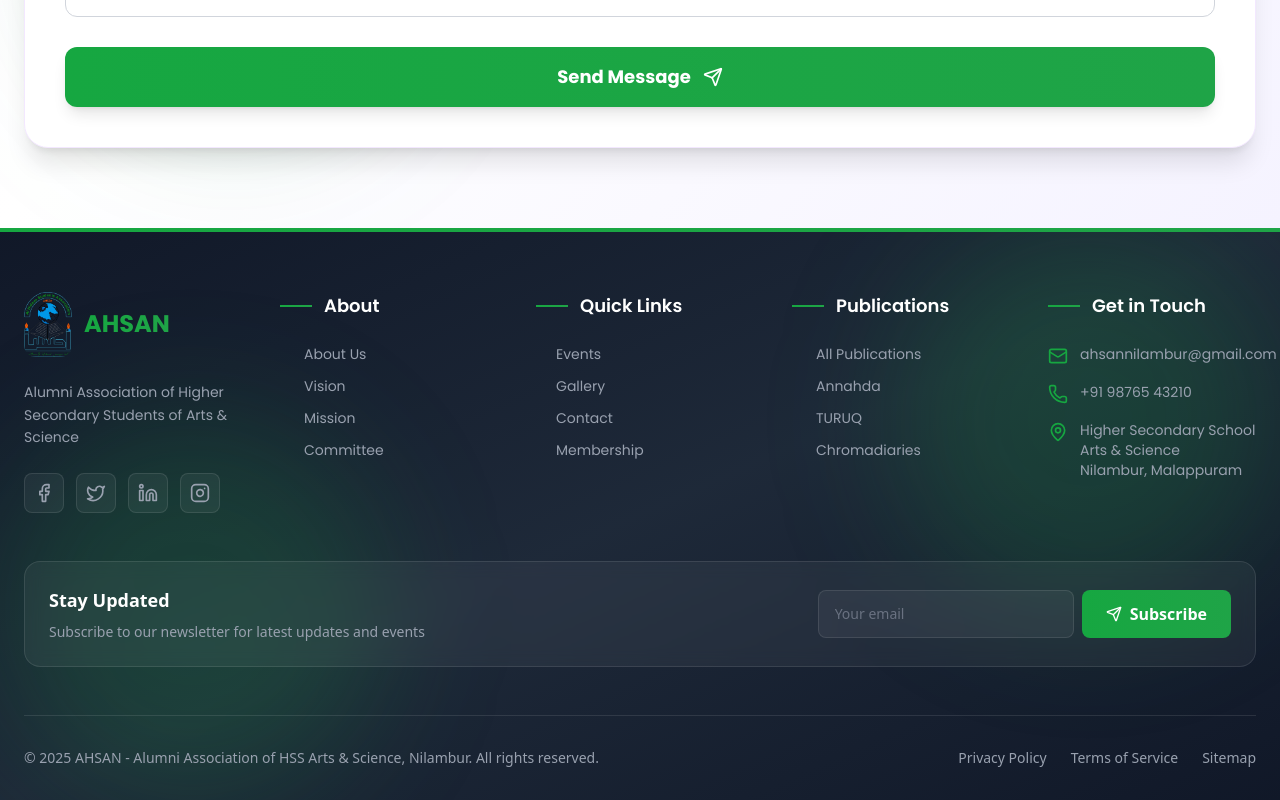
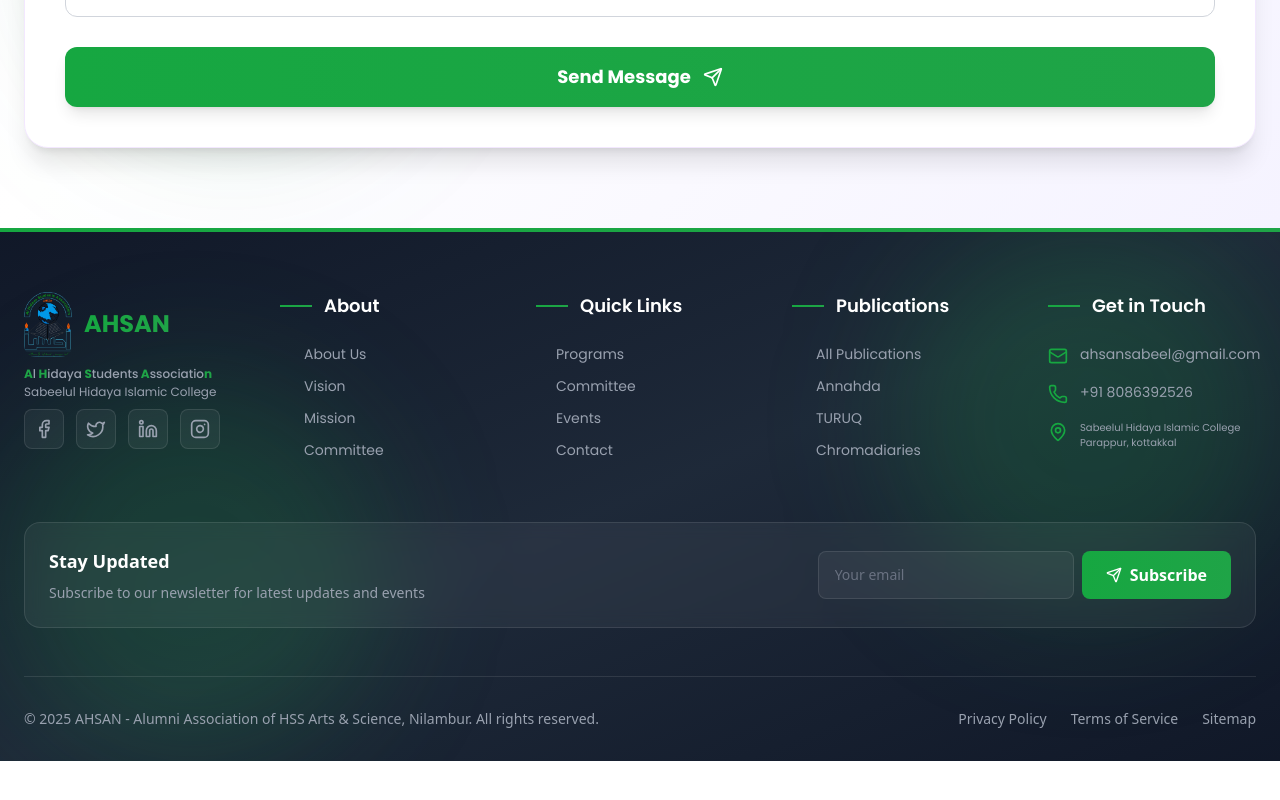
Before and after one commit to Hashir-0214/ahsan-website, a Next.js app: page /contact in a window 1280 px wide. Shown: the part 1110-1910 px from the top of the page. After the commit the page ends 1871 px from the top, so only its background shows below. Built offline with nearby package versions, Linux system fonts and the light colour scheme.

Commit message:
refactor: replace motion components with standard HTML elements for improved performance and accessibility

```diff
--- a/src/components/Footer.jsx
+++ b/src/components/Footer.jsx
@@ -18,16 +18,10 @@ export default function Footer() {
 
   const footerLinks = {
     about: [
-      { href: "/about", label: "About Us" },
-      { href: "/vision", label: "Vision" },
-      { href: "/mission", label: "Mission" },
-      { href: "/committee", label: "Committee" },
-    ],
-    programs: [
-      { href: "/programs", label: "All Programs" },
-      { href: "/programs/job-bank", label: "Job Bank" },
-      { href: "/programs/startup-support", label: "Startup Support" },
-      { href: "/programs/training", label: "Training" },
+      { href: "/#about", label: "About Us" },
+      { href: "/#vision", label: "Vision" },
+      { href: "/#mission", label: "Mission" },
+      { href: "/#committee", label: "Committee" },
     ],
     publications: [
       { href: "/publications", label: "All Publications" },
@@ -36,10 +30,10 @@ export default function Footer() {
       { href: "/publications/chromadiaries", label: "Chromadiaries" },
     ],
     resources: [
+      { href: "/programs", label: "Programs" },
+      { href: "/committee", label: "Committee" },
       { href: "/events", label: "Events" },
-      { href: "/gallery", label: "Gallery" },
       { href: "/contact", label: "Contact" },
-      { href: "/membership", label: "Membership" },
     ],
   };
 
@@ -59,7 +53,7 @@ export default function Footer() {
         <div className="grid sm:grid-cols-2 lg:grid-cols-5 gap-12 mb-12">
           {/* Brand Section */}
           <div className="lg:col-span-1">
-            <div className="flex items-center space-x-3 mb-6">
+            <div className="flex items-center space-x-3 mb-2">
               <div className="relative">
                 <Image
                   src="/assets/logo.png"
@@ -73,9 +67,14 @@ export default function Footer() {
                 AHSAN
               </h3>
             </div>
-            <p className="text-gray-400 mb-6 poppins-regular leading-relaxed text-sm">
-              Alumni Association of Higher Secondary Students of Arts & Science
+            <p className="text-[12px] text-gray-400 poppins-medium">
+              <strong className="text-[#1FA447]">A</strong>l
+              <strong className="text-[#1FA447]"> H</strong>idaya
+              <strong className="text-[#1FA447]"> S</strong>tudents
+              <strong className="text-[#1FA447]"> A</strong>ssociatio
+              <strong className="text-[#1FA447]">n</strong>
             </p>
+            <p className="poppins-regular text-[12px] text-gray-400 mb-2">Sabeelul Hidaya Islamic College</p>
             <div className="flex space-x-3">
               {socialLinks.map((social) => (
                 <a
@@ -165,23 +164,23 @@ export default function Footer() {
                 className="flex items-start text-gray-400 hover:text-white transition-colors group"
               >
                 <Mail className="w-5 h-5 mr-3 mt-0.5 text-[#16a741] flex-shrink-0" />
-                <span className="text-sm poppins-regular">ahsannilambur@gmail.com</span>
+                <span className="text-sm poppins-regular">
+                  ahsansabeel@gmail.com
+                </span>
               </a>
               <a
                 href="tel:+919876543210"
                 className="flex items-start text-gray-400 hover:text-white transition-colors group"
               >
                 <Phone className="w-5 h-5 mr-3 mt-0.5 text-[#16a741] flex-shrink-0" />
-                <span className="text-sm poppins-regular">+91 98765 43210</span>
+                <span className="text-sm poppins-regular">+91 8086392526</span>
               </a>
               <div className="flex items-start text-gray-400 poppins-regular">
                 <MapPin className="w-5 h-5 mr-3 mt-0.5 text-[#16a741] flex-shrink-0" />
-                <span className="text-sm">
-                  Higher Secondary School
+                <span className="text-[10px] line-clamp-2">
+                  Sabeelul Hidaya Islamic College
                   <br />
-                  Arts & Science
-                  <br />
-                  Nilambur, Malappuram
+                  Parappur, kottakkal
                 </span>
               </div>
             </div>
--- a/src/components/home/Committee.jsx
+++ b/src/components/home/Committee.jsx
@@ -27,24 +27,18 @@ export default function HomeCommittee() {
   ];
 
   return (
-    <motion.div
-      initial={{ opacity: 0, y: 40 }}
-      whileInView={{ opacity: 1, y: 0 }}
-      viewport={{ once: true }}
-      transition={{ duration: 0.8 }}
-      className="mb-36 max-w-7xl mx-auto px-6"
-    >
+    <div id="committee" className="mb-36 max-w-7xl mx-auto px-6">
       <div className="text-center mb-12">
-        <h2 className="text-3xl md:text-4xl poppins-bold uppercase text-transparent bg-clip-text bg-gradient-to-r from-[#16a741] to-[#1FA447] mb-4">
+        <h2 className="text-2xl md:text-4xl poppins-bold uppercase text-transparent bg-clip-text bg-gradient-to-r from-[#16a741] to-[#1FA447] mb-2 md:mb-4">
           Our Committee
         </h2>
-        <div className="w-24 h-1 bg-gradient-to-r from-[#16a741] to-[#1FA447] mx-auto rounded-full mb-4"></div>
-        <p className="text-gray-600 max-w-2xl mx-auto">
+        <div className="w-24 h-1 bg-gradient-to-r from-[#16a741] to-[#1FA447] mx-auto rounded-full mb-2 md:mb-4"></div>
+        <p className="text-gray-600 text-[12px] md:text-[14px] max-w-2xl mx-auto">
           Meet the leadership team guiding our mission forward
         </p>
       </div>
 
-      <div className="grid md:grid-cols-3 gap-8 max-w-4xl mx-auto mb-10">
+      <div className="grid grid-cols-3 gap-2 md:gap-8 max-w-4xl mx-auto mb-10">
         {featuredMembers.map((member, index) => (
           <motion.div
             key={index}
@@ -56,7 +50,7 @@ export default function HomeCommittee() {
           >
             <div className="bg-white rounded-md overflow-hidden shadow-lg transition-all duration-500 border border-purple-100">
               {/* Image Container */}
-              <div className="relative h-72 overflow-hidden bg-gradient-to-br from-purple-100 to-blue-100">
+              <div className="relative h-40 md:h-72 overflow-hidden bg-gradient-to-br from-purple-100 to-blue-100">
                 <Image
                   src={member.image}
                   alt={member.name}
@@ -80,10 +74,10 @@ export default function HomeCommittee() {
               {/* Content */}
               <div className="p-3 text-center relative">
                 <div className="">
-                  <h3 className="text-md uppercase poppins-bold text-gray-800 mb-2 group-hover:text-[#16a741] transition-colors">
+                  <h3 className="text-[12px] md:text-[14px] uppercase poppins-bold text-gray-800 md:mb-2 group-hover:text-[#16a741] transition-colors">
                     {member.name}
                   </h3>
-                  <p className="text-xs poppins-semibold text-[#16a741] uppercase tracking-wider">
+                  <p className="text-[11px] md:text-[12px] poppins-semibold text-[#16a741] uppercase tracking-wider">
                     {member.position}
                   </p>
                 </div>
@@ -104,6 +98,6 @@ export default function HomeCommittee() {
           </motion.button>
         </Link>
       </div>
-    </motion.div>
+    </div>
   );
 }
--- a/src/components/home/Hero.jsx
+++ b/src/components/home/Hero.jsx
@@ -39,7 +39,7 @@ export default function Hero() {
       className="relative w-full pt-60 pb-20 px-6"
     >
       {/* Background Blobs */}
-      <div className="absolute top-20 right-10 w-72 h-72 bg-[#16a741]/20 rounded-full mix-blend-multiply filter blur-3xl opacity-40 animate-pulse"></div>
+      <div id="about" className="absolute top-20 right-10 w-72 h-72 bg-[#16a741]/20 rounded-full mix-blend-multiply filter blur-3xl opacity-40 animate-pulse"></div>
       <div
         className="absolute bottom-20 left-10 w-72 h-72 bg-[#1FA447]/20 rounded-full mix-blend-multiply filter blur-3xl opacity-40 animate-pulse"
         style={{ animationDelay: "1s" }}
@@ -73,7 +73,7 @@ export default function Hero() {
                 <strong className="text-[#1FA447]">
                   Al-Hidaya Students Association (AHSAn)
                 </strong>
-                , the Students’ Union of Sabeelul Hidaya Islamic College, is
+                , the Students' Union of Sabeelul Hidaya Islamic College, is
                 dedicated to nurturing the academic, cultural, and personal
                 growth of every student. Through its dynamic wings and
                 subcommittees, AHSAn conducts meaningful programmes—from debates
--- a/src/components/home/Programs.jsx
+++ b/src/components/home/Programs.jsx
@@ -6,50 +6,40 @@ import Link from "next/link";
 export default function Programs() {
   const programs = [
     {
-      image:
-        "/assets/programs/fiqh-seminar.jpeg",
+      image: "/assets/programs/fiqh-seminar.jpeg",
       title: "Fiqh Seminar",
     },
     {
-      image:
-        "/assets/programs/neelakasham-summer-camp.jpeg",
+      image: "/assets/programs/neelakasham-summer-camp.jpeg",
       title: "Neelakasham Summer Camp",
     },
     {
-      image:
-        "/assets/programs/rijal-al-fikr.jpeg",
+      image: "/assets/programs/rijal-al-fikr.jpeg",
       title: "Rijal Al Fikr",
     },
     {
-      image:
-        "/assets/programs/union-inauguration.jpeg",
+      image: "/assets/programs/union-inauguration.jpeg",
       title: "Union Inauguration",
     },
     {
-      image:
-        "/assets/programs/book-fair.jpeg",
+      image: "/assets/programs/book-fair.jpeg",
       title: "Book Fair",
     },
   ];
 
   return (
-    <motion.div
-      initial={{ opacity: 0, y: 40 }}
-      whileInView={{ opacity: 1, y: 0 }}
-      viewport={{ once: true }}
-      transition={{ duration: 0.8 }}
-      className="mb-36 max-w-7xl mx-auto px-6"
-    >
+    <div id="programs" className="mb-36 max-w-7xl mx-auto px-6">
       <div className="text-center mb-12">
-        <h2 className="text-3xl md:text-4xl poppins-bold uppercase text-transparent bg-clip-text bg-gradient-to-r from-[#16a741] to-[#1FA447] mb-4">
+        <h2 className="text-2xl md:text-4xl poppins-bold uppercase text-transparent bg-clip-text bg-gradient-to-r from-[#16a741] to-[#1FA447] mb-2 md:mb-4">
           Our Programs
         </h2>
-        <p className="text-gray-600 max-w-2xl mx-auto">
+        <div className="w-24 h-1 bg-gradient-to-r from-[#16a741] to-[#1FA447] mx-auto rounded-full mb-2 md:mb-4"></div>
+        <p className="text-gray-600 text-[12px] md:text-[14px] max-w-2xl mx-auto">
           Discover programs designed to elevate our career
         </p>
       </div>
 
-      <div className="grid grid-cols-3 md:grid-cols-5 gap-6 mb-10">
+      <div className="grid grid-cols-3 md:grid-cols-5 gap-2 md:gap-6 mb-10">
         {programs.map((program, index) => (
           <motion.div
             key={index}
@@ -60,7 +50,7 @@ export default function Programs() {
             className="group cursor-pointer"
           >
             <div className="bg-white rounded-lg overflow-hidden shadow-lg hover:shadow-2xl transition-all duration-300 border border-purple-100">
-              <div className="relative h-72 overflow-hidden">
+              <div className="relative h-40 md:h-72 overflow-hidden">
                 <Image
                   src={program.image}
                   alt={program.title}
@@ -91,6 +81,6 @@ export default function Programs() {
           </motion.button>
         </Link>
       </div>
-    </motion.div>
+    </div>
   );
 }
--- a/src/components/home/Publications.jsx
+++ b/src/components/home/Publications.jsx
@@ -33,7 +33,7 @@ export default function Publications() {
   ];
 
   return (
-    <motion.div
+    <div
       initial={{ opacity: 0, y: 40 }}
       whileInView={{ opacity: 1, y: 0 }}
       viewport={{ once: true }}
@@ -46,11 +46,11 @@ export default function Publications() {
             <BookOpen className="w-8 h-8 text-white" />
           </div>
         </div>
-        <h2 className="text-4xl poppins-bold text-transparent bg-clip-text bg-gradient-to-r from-[#16a741] to-[#1FA447] mb-4">
+        <h2 className="text-2xl md:text-4xl poppins-bold text-transparent bg-clip-text bg-gradient-to-r from-[#16a741] to-[#1FA447] mb-2 md:mb-4">
           OUR PUBLICATIONS
         </h2>
         <div className="w-24 h-1 bg-gradient-to-r from-[#16a741] to-[#1FA447] mx-auto rounded-full mb-4"></div>
-        <p className="text-gray-600 max-w-2xl mx-auto">
+        <p className="text-gray-600 text-[12px] md:text-[14px] max-w-2xl mx-auto">
           Discover our student-led publications featuring inspiring ideas, thoughtful writings, and diverse expressions across languages and disciplines.
         </p>
       </div>
@@ -109,6 +109,6 @@ export default function Publications() {
           </button>
         </Link>
       </motion.div>
-    </motion.div>
+    </div>
   );
 }
```
Also changed, not shown: src/app/contact/page.js (+16 -30 lines), src/components/home/Misson.jsx (+9 -8 lines), src/components/home/Vision.jsx (+9 -8 lines).
